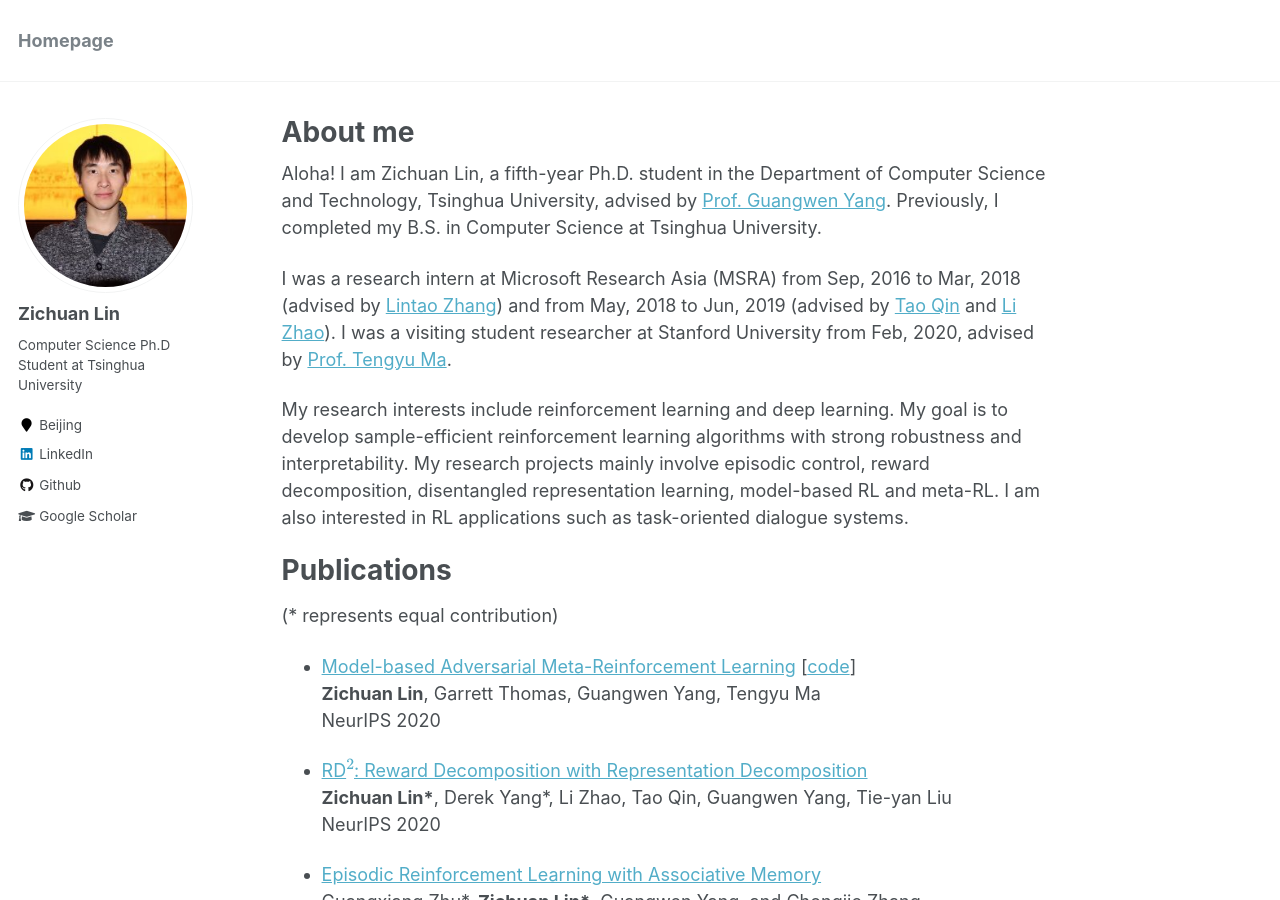
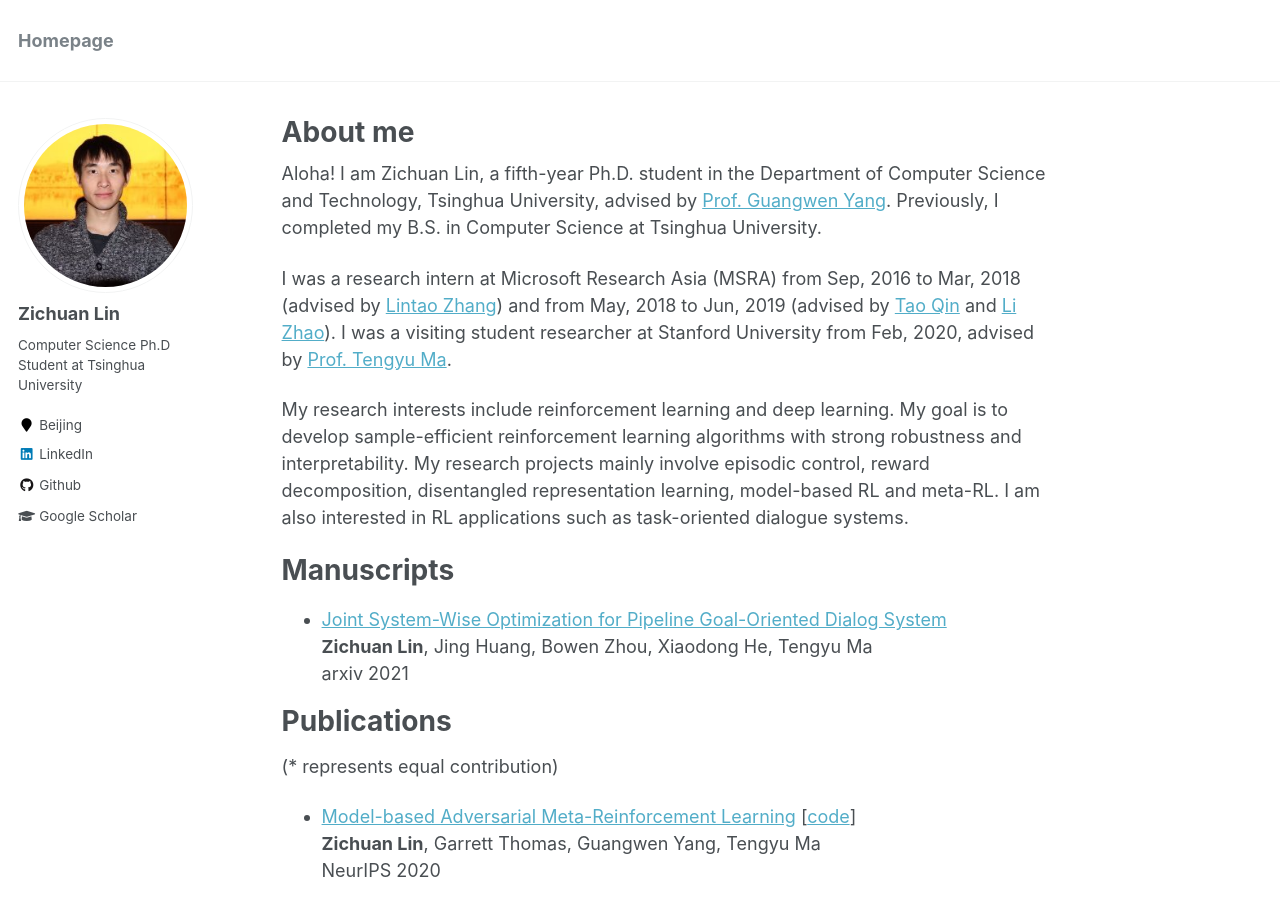
Before and after one commit to LinZichuan/linzichuan.github.io, a Jekyll site: the page built from _pages/about.md, in a window 1280 px wide and 900 px high. Built offline with Jekyll 4.4.1, drawn with Linux system fonts in a browser that asks for light colours; formulas are drawn with MathJax 3.

Commit message:
Update about.md

```diff
--- a/_pages/about.md
+++ b/_pages/about.md
@@ -13,6 +13,12 @@ Aloha! I am Zichuan Lin, a fifth-year Ph.D. student in the Department of Compute
 I was a research intern at Microsoft Research Asia (MSRA) from Sep, 2016 to Mar, 2018 (advised by [Lintao Zhang](https://www.microsoft.com/en-us/research/people/lintaoz/)) and from May, 2018 to Jun, 2019 (advised by [Tao Qin](https://www.microsoft.com/en-us/research/people/taoqin/) and [Li Zhao](https://www.microsoft.com/en-us/research/people/lizo/)). I was a visiting student researcher at Stanford University from Feb, 2020, advised by [Prof. Tengyu Ma](https://ai.stanford.edu/~tengyuma/).
 
 My research interests include reinforcement learning and deep learning. My goal is to develop sample-efficient reinforcement learning algorithms with strong robustness and interpretability. My research projects mainly involve episodic control, reward decomposition, disentangled representation learning, model-based RL and meta-RL. I am also interested in RL applications such as task-oriented dialogue systems.
+
+Manuscripts
+======
+- [Joint System-Wise Optimization for Pipeline Goal-Oriented Dialog System](https://arxiv.org/abs/2106.04835) <br>
+**Zichuan Lin**, Jing Huang, Bowen Zhou, Xiaodong He, Tengyu Ma <br>
+arxiv 2021
 
 Publications
 ======
```
